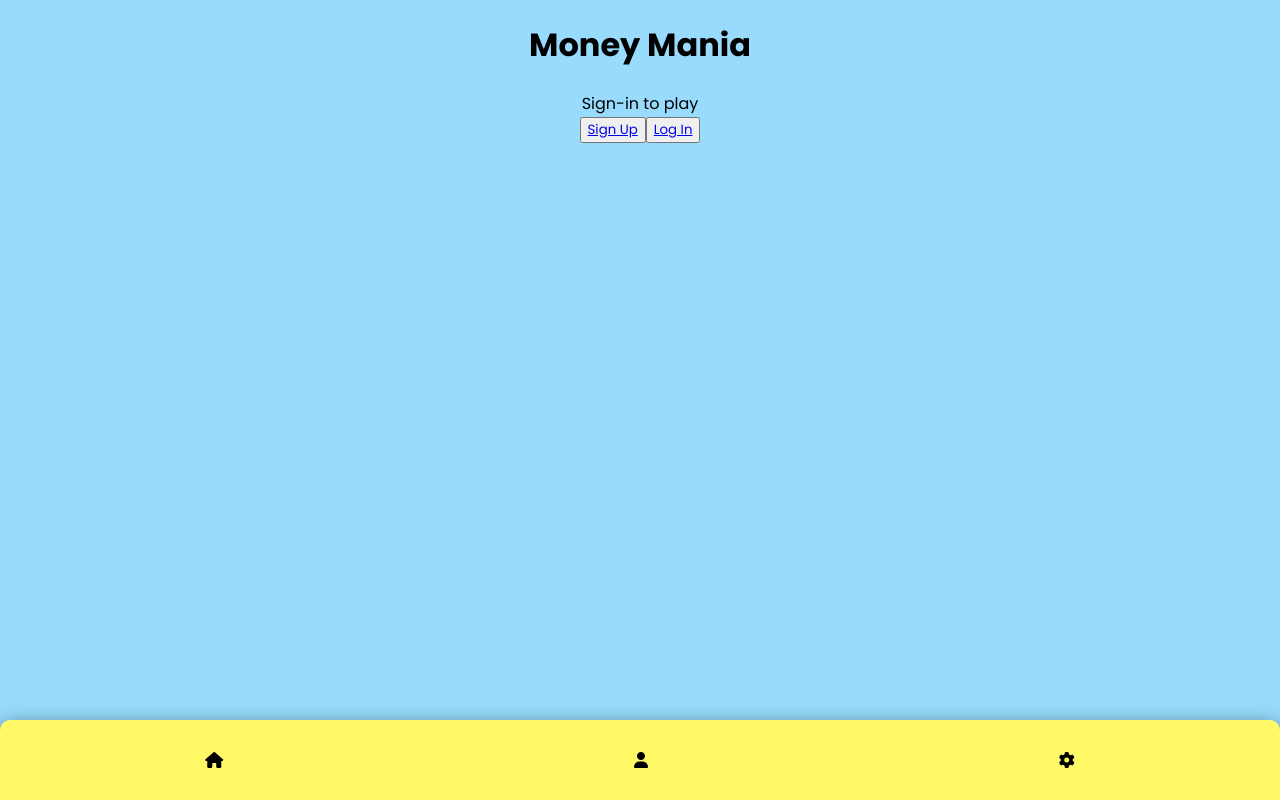
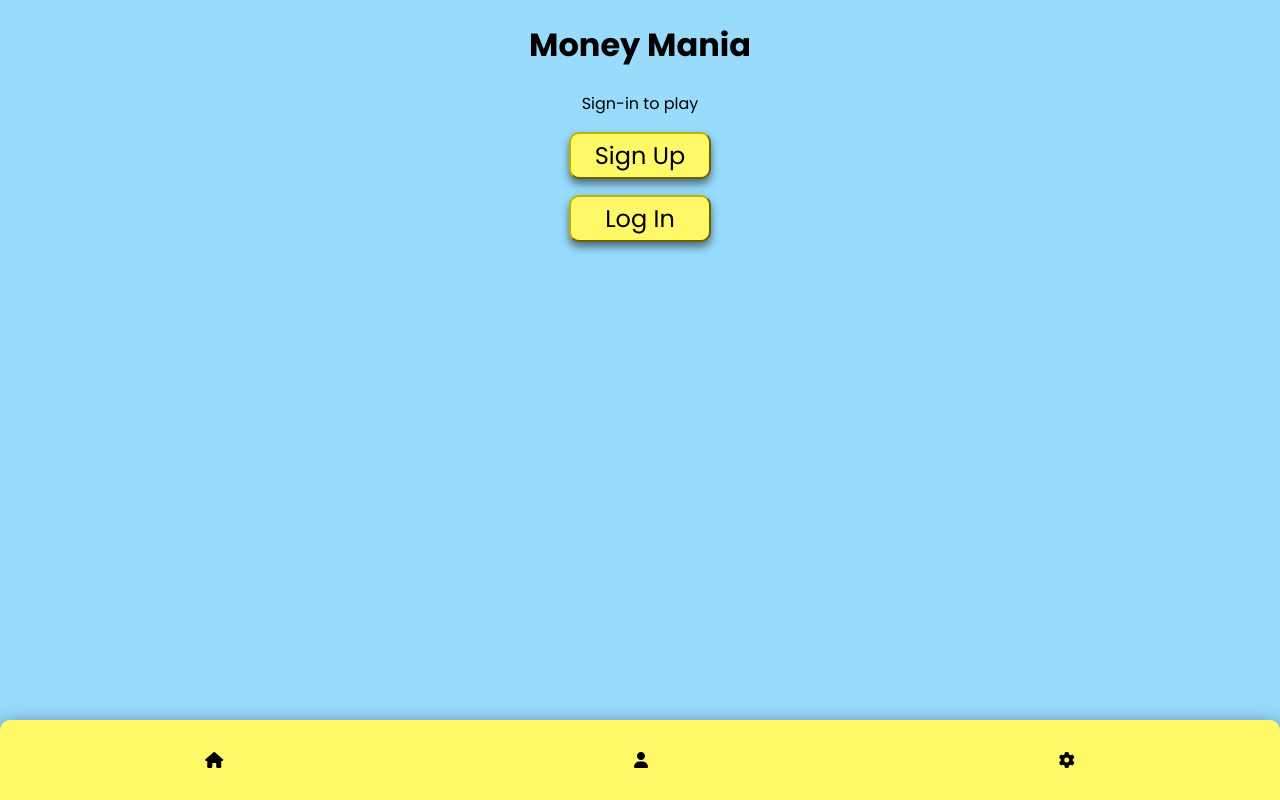
Before and after one commit to Cazier92/Money-Mania-Frontend, a React (Create React App) app: page / in a window 1280 px wide. Built offline with nearby package versions, Linux system fonts and the light colour scheme; no server answers.

Commit message:
fix sign-out button, add button styling in landing

```diff
--- a/src/pages/Landing/Landing.jsx
+++ b/src/pages/Landing/Landing.jsx
@@ -1,6 +1,11 @@
 import { Link } from 'react-router-dom'
 
 import styles from './Landing.module.css'
+
+const linkStyle = {
+  textDecoration: "none",
+  color: "black",
+};
 
 const Landing = ({ user }) => {
   return (
@@ -12,14 +17,14 @@ const Landing = ({ user }) => {
       {user ?
       <>
         <div>
-          <button><Link to='/home'>Play</Link></button>
+          <button className={styles.playBtn}><Link to='/home' style={linkStyle}>Play</Link></button>
         </div>
       </>
       :
       <>
-        <div>
-          <button><Link to='/signup'>Sign Up</Link></button>
-          <button><Link to='/login'>Log In</Link></button>
+        <div className={styles.signupLoginBtns}>
+          <button className={styles.signupBtn}><Link to='/signup' style={linkStyle}>Sign Up</Link></button>
+          <button className={styles.loginBtn}><Link to='/login' style={linkStyle}>Log In</Link></button>
         </div>
       </>}
     </main>
--- a/src/pages/Landing/Landing.module.css
+++ b/src/pages/Landing/Landing.module.css
@@ -3,3 +3,38 @@
   align-items: center;
   flex-direction: column;
 }
+
+.playBtn {
+  margin-top: 2vmin;
+  padding: 1vmin 4vmin;
+  font-size: 3vmin;
+  border-radius: 10px;
+  border-color: #BCB500;
+  background-color: #FFF967;
+  box-shadow: rgba(0, 0, 0, 0.5) 0px 5px 8px;
+}
+
+.signupLoginBtns {
+  display: flex;
+  flex-direction: column;
+}
+
+.signupBtn {
+  margin-top: 2vmin;
+  padding: .5vmin 3vmin;
+  font-size: 3vmin;
+  border-radius: 10px;
+  border-color: #BCB500;
+  background-color: #FFF967;
+  box-shadow: rgba(0, 0, 0, 0.5) 0px 5px 8px;
+}
+
+.loginBtn {
+  margin-top: 2vmin;
+  padding: .5vmin 3vmin;
+  font-size: 3vmin;
+  border-radius: 10px;
+  border-color: #BCB500;
+  background-color: #FFF967;
+  box-shadow: rgba(0, 0, 0, 0.5) 0px 5px 8px;
+}
--- a/src/pages/SettingsPage/Settings.jsx
+++ b/src/pages/SettingsPage/Settings.jsx
@@ -1,11 +1,7 @@
 import './Settings.css'
 import { Link } from "react-router-dom";
-const Settings = () => {
+const Settings = ({handleLogout}) => {
 
-  const clearLocalStorage = ({signOut}) =>{
-    localStorage.clear();
-    signOut();
-  }
 
   return (
   <div className="settingsContainer">
@@ -55,7 +51,7 @@ const Settings = () => {
 
   <div className="signOutContainer">
     <Link to={'/'}>
-    <button className="signOut" onClick={clearLocalStorage}> Sign Out </button>
+    <button className="signOut" onClick={handleLogout}> Sign Out </button>
     </Link>
   </div>
 
```
